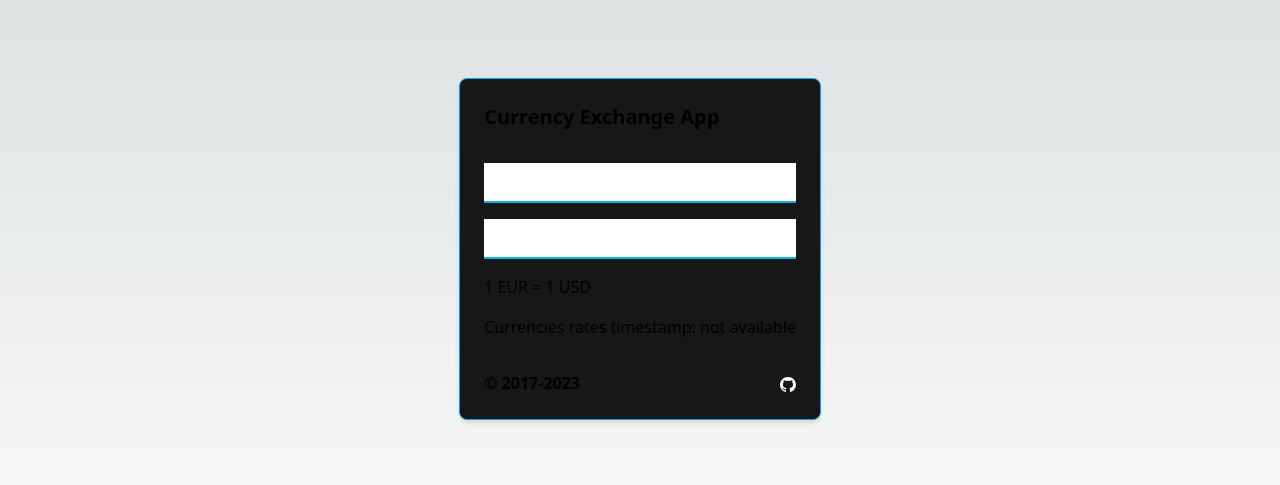
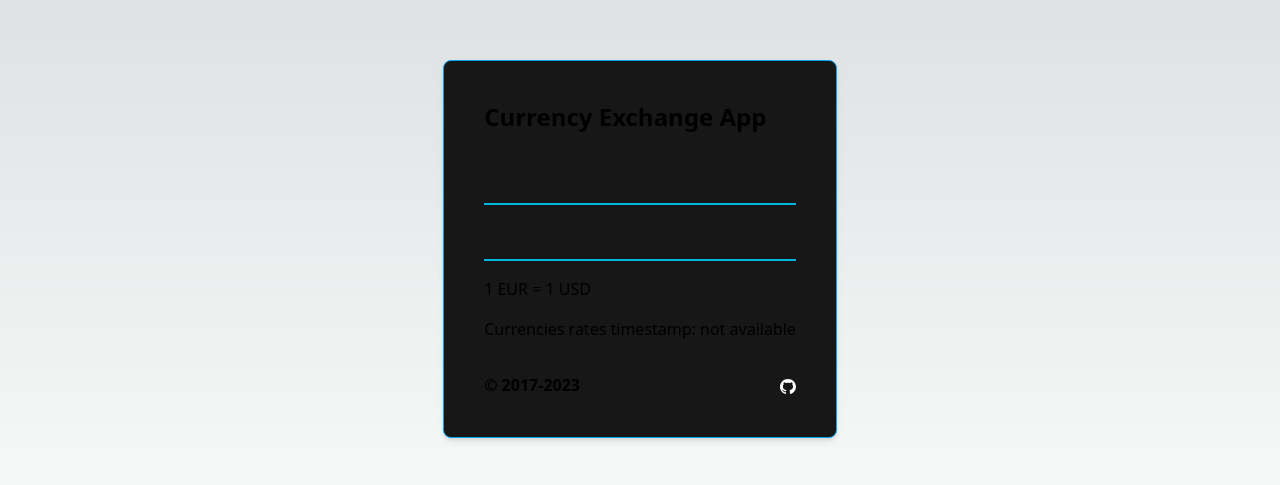
Before and after one commit to ckomop0x/currency-exchange, a Next.js app: page / in a window 1280 px wide. Shown: the part 151-636 px from the top of the page. Built offline with nearby package versions, Linux system fonts and the light colour scheme; no server answers.

Commit message:
Fix and updagrade (#485)

```diff
--- a/package.json
+++ b/package.json
@@ -26,15 +26,15 @@
   "devDependencies": {
     "@eslint/eslintrc": "3.2.0",
     "@eslint/js": "9.19.0",
+    "@tailwindcss/postcss": "^4.0.0",
     "@testing-library/jest-dom": "6.6.3",
     "@testing-library/react": "16.2.0",
     "@testing-library/user-event": "14.6.1",
     "@types/jest": "29.5.14",
-    "autoprefixer": "10.4.20",
     "jest": "29.7.0",
     "jest-environment-jsdom": "29.7.0",
     "postcss": "8.5.1",
     "prettier": "3.4.2",
-    "tailwindcss": "3.4.17"
+    "tailwindcss": "^4.0.0"
   }
 }
--- a/postcss.config.js
+++ b/postcss.config.js
@@ -1,6 +1,5 @@
 module.exports = {
   plugins: {
-    tailwindcss: {},
-    autoprefixer: {},
+    '@tailwindcss/postcss': {},
   },
 }
--- a/src/pages/globals.css
+++ b/src/pages/globals.css
@@ -1,6 +1,22 @@
-@tailwind base;
-@tailwind components;
-@tailwind utilities;
+@import 'tailwindcss';
+
+/*
+  The default border color has changed to `currentColor` in Tailwind CSS v4,
+  so we've added these compatibility styles to make sure everything still
+  looks the same as it did with Tailwind CSS v3.
+
+  If we ever want to remove these styles, we need to add an explicit border
+  color utility to any element that depends on these defaults.
+*/
+@layer base {
+  *,
+  ::after,
+  ::before,
+  ::backdrop,
+  ::file-selector-button {
+    border-color: var(--color-gray-200, currentColor);
+  }
+}
 
 :root {
   --max-width: 1100px;
@@ -77,12 +93,6 @@
   }
 }
 
-* {
-  box-sizing: border-box;
-  padding: 0;
-  margin: 0;
-}
-
 html,
 body {
   max-width: 100vw;
--- a/src/pages/index.tsx
+++ b/src/pages/index.tsx
@@ -2,8 +2,8 @@
 
 const Home = () => (
   <div className="flex justify-center items-center h-screen">
-    <div className="border-solid p-6 rounded-lg shadow-md border border-sky-500 max-w-600 bg-neutral-900">
-      <h1 className="text-xl font-bold">Currency Exchange App</h1>
+    <div className="border-solid p-10 rounded-lg shadow-md border border-sky-500 max-w-600 bg-neutral-900">
+      <h1 className="text-2xl font-bold">Currency Exchange App</h1>
       <App />
     </div>
   </div>
--- a/tailwind.config.js
+++ /dev/null
@@ -1,10 +0,0 @@
-/** @type {import('tailwindcss').Config} */
-module.exports = {
-  content: [
-    "./src/**/*.{js,ts,jsx,tsx}",
-  ],
-  theme: {
-    extend: {},
-  },
-  plugins: [],
-}
```
Also changed, not shown: 1 other file (tests, documents, lock files or other folders).
